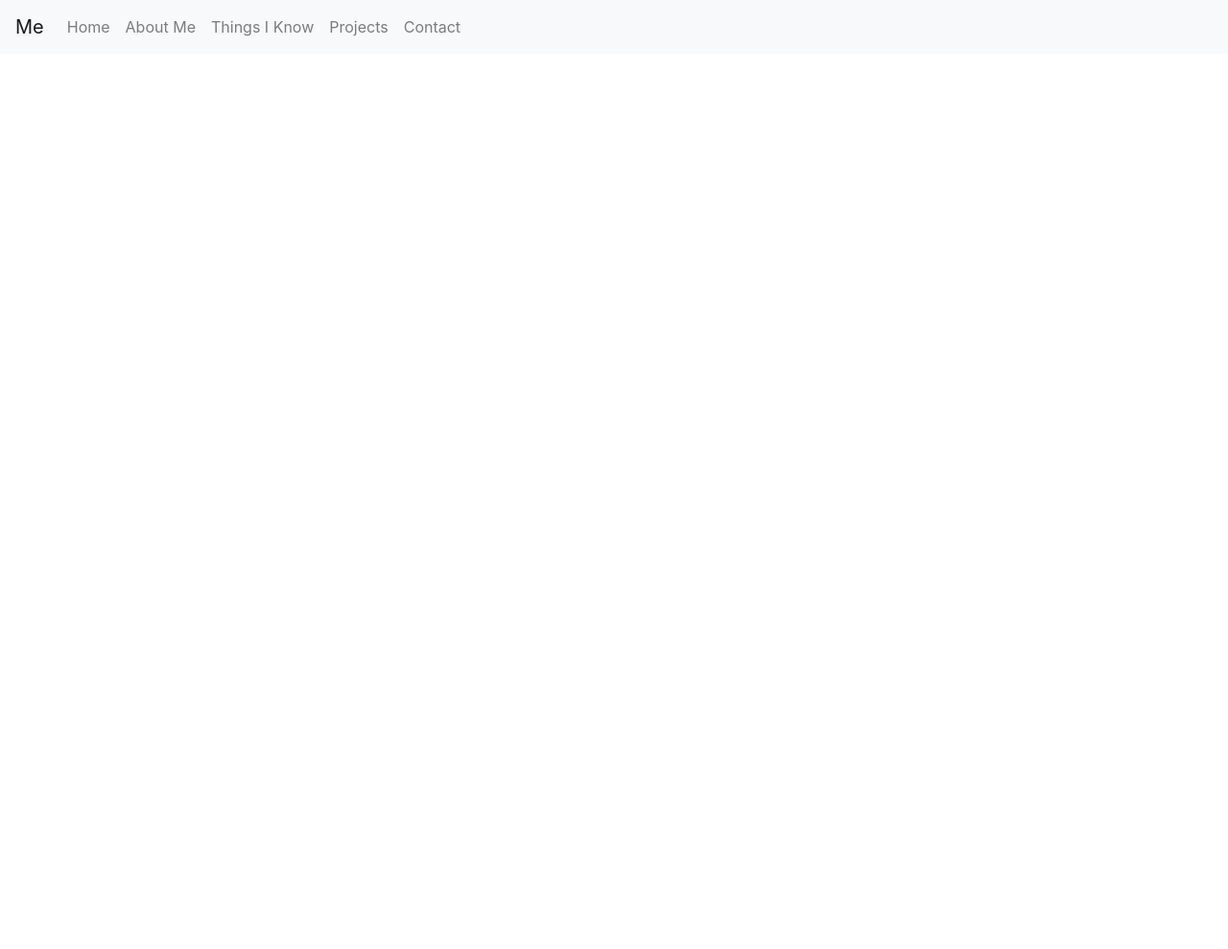
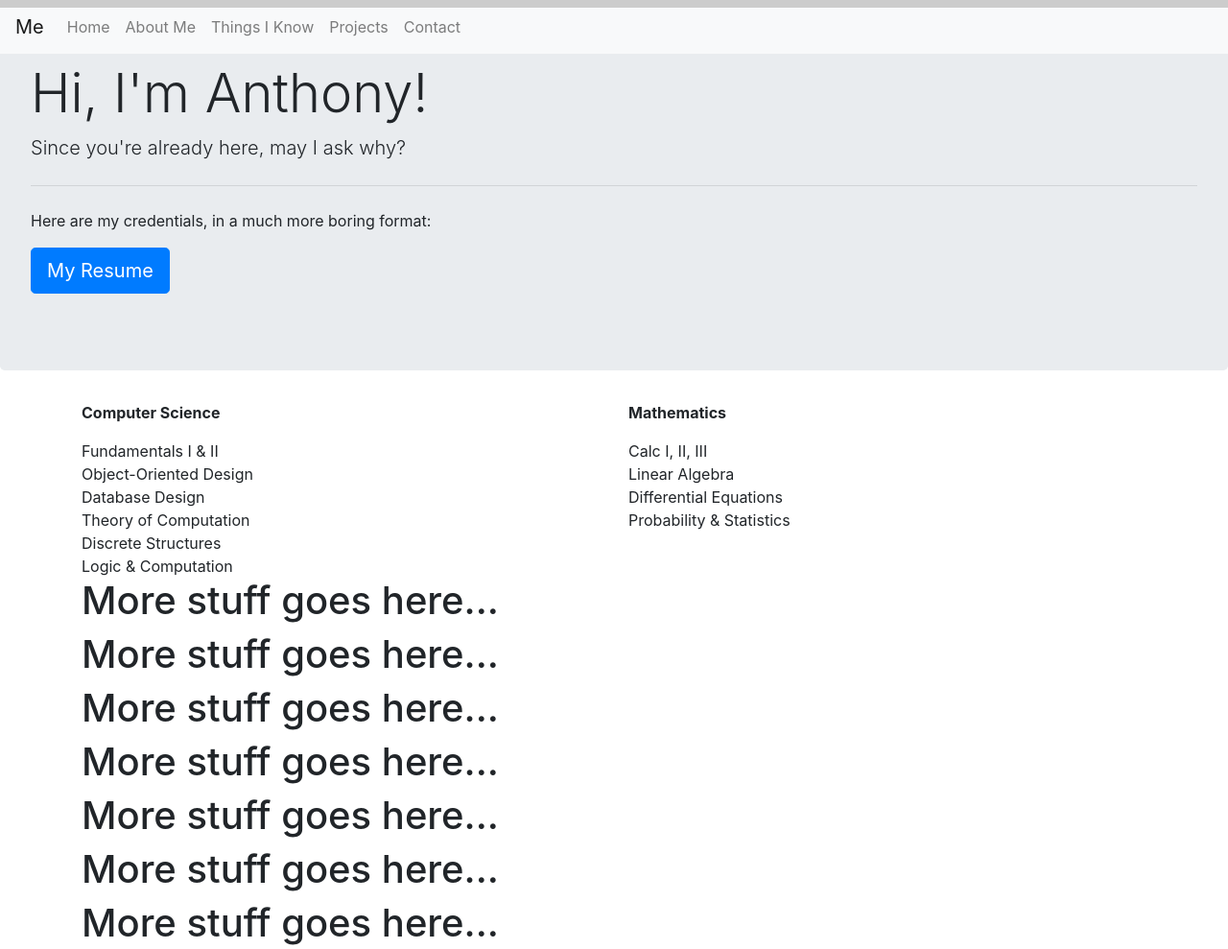
Before and after one commit to Anthony-dominianni/myWebsite, a plain HTML site: page myWebsite/index.html in a window 1280 px wide. Shown: the whole page at 96% size. Before the commit the page ends 800 px from the top, so only its background shows below. Drawn offline with nearby package versions, Linux system fonts and the light colour scheme.

Commit message:
Added scroll indicator, coursework, and jumbotron

```diff
--- a/myWebsite/css/style.css
+++ b/myWebsite/css/style.css
@@ -0,0 +1,22 @@
+/* Style the header: fixed position (always stay at the top) */
+.header {
+  position: fixed;
+  top: 0;
+  z-index: 1;
+  width: 100%;
+  background-color: #f1f1f1;
+}
+
+/* The progress container (grey background) */
+.progress-container {
+  width: 100%;
+  height: 8px;
+  background: #ccc;
+}
+
+/* The progress bar (scroll indicator) */
+.progress-bar {
+  height: 8px;
+  background: #4caf50;
+  width: 0%;
+}
--- a/myWebsite/index.html
+++ b/myWebsite/index.html
@@ -6,12 +6,15 @@
     <meta name="viewport" content="width=device-width, initial-scale=1, shrink-to-fit=no">
 
     <!-- Bootstrap CSS -->
+    <link rel="stylesheet" href = "css/style.css">
     <link rel="stylesheet" href="https://maxcdn.bootstrapcdn.com/bootstrap/4.0.0/css/bootstrap.min.css" integrity="sha384-Gn5384xqQ1aoWXA+058RXPxPg6fy4IWvTNh0E263XmFcJlSAwiGgFAW/dAiS6JXm" crossorigin="anonymous">
 
     <title>Hello, world</title>
   </head>
   <body>
-    <nav class="navbar navbar-expand-lg navbar-light bg-light">
+
+    <!-- navbar -->
+    <nav class="navbar navbar-expand-lg navbar-light bg-light fixed-top">
       <a class="navbar-brand" href="#">Me</a>
       <button class="navbar-toggler" type="button" data-toggle="collapse" data-target="#navbarNav" aria-controls="navbarNav" aria-expanded="false" aria-label="Toggle navigation">
         <span class="navbar-toggler-icon"></span>
@@ -37,10 +40,66 @@
       </div>
     </nav>
 
+    <!-- progress bar -->
+    <div class="progress-container fixed-top">
+      <div class="progress-bar" id="myBar"></div>
+    </div>
+
+    <!-- jumbotron -->
+    <div class="jumbotron">
+      <h1 class="display-4">Hi, I'm Anthony!</h1>
+      <p class="lead">Since you're already here, may I ask why?</p>
+      <hr class="my-4">
+      <p>Here are my credentials, in a much more boring format:</p>
+      <p class="lead">
+        <a class="btn btn-primary btn-lg" href="#" role="button">My Resume</a>
+      </p>
+    </div>
+
+    <!-- coursework -->
+    <div class ="container">
+      <div class ="row">
+        <div class = "col"><p><strong>Computer Science</strong></p></div>
+        <div class = "col"><p><strong>Mathematics</strong></p></div>
+      </div>
+      <div class ="row">
+        <div class = "col">Fundamentals I & II</div>
+        <div class = "col">Calc I, II, III</div>
+      </div>
+      <div class = "row">
+        <div class = "col">Object-Oriented Design</div>
+        <div class = "col">Linear Algebra</div>
+      </div>
+      <div class = "row">
+        <div class = "col">Database Design</div>
+        <div class = "col">Differential Equations</div>
+      </div>
+      <div class = "row">
+        <div class = "col">Theory of Computation</div>
+        <div class = "col">Probability & Statistics</div>
+      </div>
+      <div class ="row">
+        <div class ="col-2">Discrete Structures</div>
+      </div>
+      <div class ="row">
+        <div class ="col-2">Logic & Computation</div>
+      </div>
+
+      <h1>More stuff goes here...</h1>
+      <h1>More stuff goes here...</h1>
+      <h1>More stuff goes here...</h1>
+      <h1>More stuff goes here...</h1>
+      <h1>More stuff goes here...</h1>
+      <h1>More stuff goes here...</h1>
+      <h1>More stuff goes here...</h1>
+
+
+
     <!-- Optional JavaScript -->
     <!-- jQuery first, then Popper.js, then Bootstrap JS -->
     <script src="https://code.jquery.com/jquery-3.2.1.slim.min.js" integrity="sha384-KJ3o2DKtIkvYIK3UENzmM7KCkRr/rE9/Qpg6aAZGJwFDMVNA/GpGFF93hXpG5KkN" crossorigin="anonymous"></script>
     <script src="https://cdnjs.cloudflare.com/ajax/libs/popper.js/1.12.9/umd/popper.min.js" integrity="sha384-ApNbgh9B+Y1QKtv3Rn7W3mgPxhU9K/ScQsAP7hUibX39j7fakFPskvXusvfa0b4Q" crossorigin="anonymous"></script>
     <script src="https://maxcdn.bootstrapcdn.com/bootstrap/4.0.0/js/bootstrap.min.js" integrity="sha384-JZR6Spejh4U02d8jOt6vLEHfe/JQGiRRSQQxSfFWpi1MquVdAyjUar5+76PVCmYl" crossorigin="anonymous"></script>
+    <script src ="js/scripts.js"></script>
   </body>
 </html>
--- /dev/null
+++ b/myWebsite/js/scripts.js
@@ -0,0 +1,8 @@
+window.onscroll = function() {scroll()};
+
+function scroll() {
+  var winScroll = document.body.scrollTop || document.documentElement.scrollTop;
+  var height = document.documentElement.scrollHeight - document.documentElement.clientHeight;
+  var scrolled = (winScroll / height) * 100;
+  document.getElementById("myBar").style.width = scrolled + "%";
+}
```
